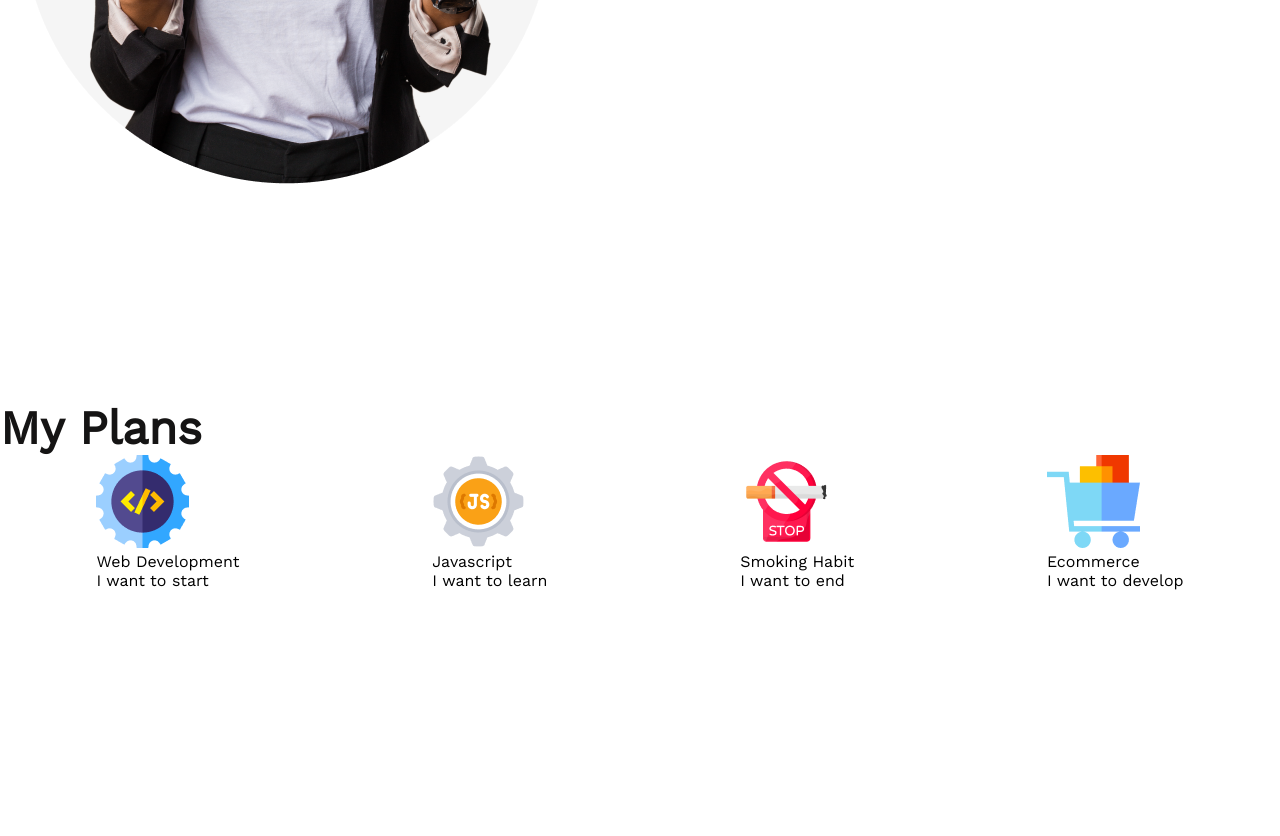
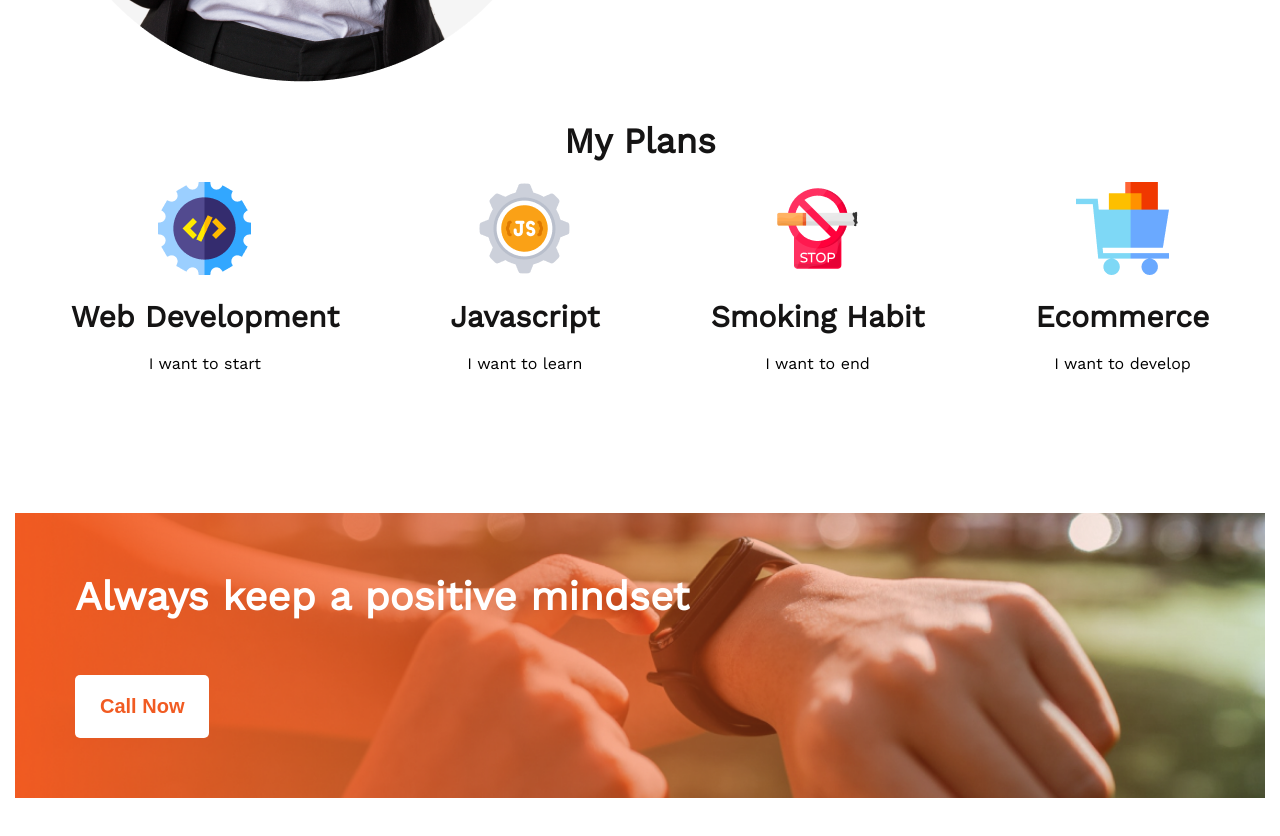
Before and after one commit to musfiqur172/new-year-new-me, a plain HTML site: page index.html in a window 1280 px wide. Shown: the part 1480-2316 px from the top of the page. Before the commit the page ends 2070 px from the top, so only its background shows below. Drawn offline with nearby package versions, Linux system fonts and the light colour scheme.

Commit message:
mindset added

```diff
--- a/index.html
+++ b/index.html
@@ -23,7 +23,7 @@
                 <p class="banner-description">There are many variations of passages of Lorem Ipsum available, but the
                     majority have suffered alteration in some form,
                     by injected humour, or randomised words</p>
-                <button class="bt-primary-orange">Contact Us</button>
+                <button class="btn-primary-orange">Contact Us</button>
             </div>
         </div>
     </header>
@@ -33,7 +33,7 @@
             <div class="failure-container">
                 <img src="images/person.png" alt="" class="failuer-image">
                 <div class="failure-info">
-                    <div class="section-title">
+                    <div class="failure-title">
                         <h3>
                             My failures of previous year
                         </h3>
@@ -44,6 +44,7 @@
                             from 45 BC, making it over 2000 years old. Richard McClintock.</p>
                     </div>
                     <div class="failure-list">
+                        <p>
                         <ul>
                             <li>Contrary to popular belief, is not simply</li>
                             <li>Contrary to popular belief</li>
@@ -51,6 +52,7 @@
                             <li>Contrary to popular belief, is not simply</li>
                             <li>Contrary to popular simply</li>
                         </ul>
+                        </p>
                     </div>
                 </div>
             </div>
@@ -58,33 +60,42 @@
 
         <!-- my plans section -->
         <section class="my-plans">
-            <div class="section-title">
+            <div class="my-plans-title">
                 <h3>
                     My Plans
                 </h3>
             </div>
             <div class="my-plans-container">
                 <div class="my-plans-info">
-                    <img src="images/icons/web.png" alt="">
-                    <div class="my-plan-title">
+                    <img class="my-plans-image" src="images/icons/web.png" alt="">
+                    <div class="my-plans-title">
                         Web Development
                     </div>
                     <div class="my-plan-description">I want to start</div>
                 </div>
                 <div class="my-plans-info">
-                    <img src="images/icons/js.png" alt="">
-                    <div class="my-plan-title">Javascript</div>
+                    <img class="my-plans-image" src="images/icons/js.png" alt="">
+                    <div class="my-plans-title">Javascript</div>
                     <div class="my-plan-description">I want to learn</div>
                 </div>
                 <div class="my-plans-info">
-                    <img src="images/icons/smoke.png" alt="">
-                    <div class="my-plan-title">Smoking Habit</div>
+                    <img class="my-plans-image" src="images/icons/smoke.png" alt="">
+                    <div class="my-plans-title">Smoking Habit</div>
                     <div class="my-plan-description">I want to end</div>
                 </div>
                 <div class="my-plans-info">
-                    <img src="images/icons/ecom.png" alt="">
-                    <div class="my-plan-title">Ecommerce</div>
+                    <img class="my-plans-image" src="images/icons/ecom.png" alt="">
+                    <div class="my-plans-title">Ecommerce</div>
                     <div class="my-plan-description">I want to develop</div>
+                </div>
+            </div>
+
+            <div class="mindset">
+                <div class="mindset-container">
+                    <h2 class="mindset-title">
+                        Always keep a positive mindset
+                    </h2>
+                    <button class="btn-primary-white">Call Now</button>
                 </div>
             </div>
         </section>
--- a/styles/style.css
+++ b/styles/style.css
@@ -11,7 +11,11 @@ body {
     margin: 0 auto;
 }
 
-.bt-primary-orange {
+ul {
+    list-style-position: inside;
+}
+
+.btn-primary-orange {
     border-radius: 5px;
     background: #F15B22;
     padding: 20px 25px;
@@ -22,16 +26,26 @@ body {
     margin-top: 30px;
 }
 
-section {
-    margin-top: 140px;
+.btn-primary-white {
+    border-radius: 5px;
+    background: #FFF;
+    border-radius: 5px;
+    color: #F15B22;
+    padding: 20px 25px;
+    font-size: 20px;
+    font-weight: 600;
+    border: 0;
+    margin-top: 30px;
+    -webkit-border-radius: 5px;
+    -moz-border-radius: 5px;
+    -ms-border-radius: 5px;
+    -o-border-radius: 5px;
 }
 
-.section-title {
-    color: #151414;
-    font-family: Work Sans;
-    font-size: 40px;
-    font-weight: 700;
+section {
+    /* margin-top: 140px; */
 }
+
 
 /* header related styles */
 
@@ -74,7 +88,7 @@ header {
 
 /* main section styles */
 main {
-    max-width: 1320px;
+    max-width: 1250px;
     margin: 0 auto;
 }
 
@@ -84,6 +98,8 @@ main {
     width: 100%;
     height: 100vh;
     /* margin-top: 130px; */
+    display: flex;
+    align-items: center;
 }
 
 
@@ -100,6 +116,8 @@ main {
     font-size: 40px;
     font-style: normal;
     font-weight: 700;
+    margin-bottom: 25px;
+    max-width: 350px;
 }
 
 .failure-description,
@@ -114,10 +132,55 @@ main {
 /* my plan section styles */
 
 .my-plans {
-    align-items: center;
+    width: 100%;
+    height: 100vh;
+    text-align: center;
+}
+
+.my-plans-title {
+    color: #151414;
+    font-size: 40px;
+    font-weight: 700;
+    padding-bottom: 60px;
 }
 
 .my-plans-container {
     display: flex;
     justify-content: space-around;
+    padding-bottom: 140px;
 }
+
+.my-plans-image {
+    padding-bottom: 20px;
+}
+
+.my-plans-title {
+    color: #151414;
+    text-align: center;
+    font-size: 30px;
+    font-weight: 700;
+    padding-bottom: 20px;
+}
+
+.mindset {
+
+    background: url(../images/gradient2.png), url(../images/watch.png);
+    background-position: center center;
+    text-align: left;
+    background-size: cover;
+    background-repeat: no-repeat;
+    margin: auto;
+    width: 100%;
+
+}
+
+.mindset-container {
+    padding: 60px;
+}
+
+.mindset-title {
+    color: #FFF;
+    font-size: 40px;
+    font-weight: 700;
+    padding-bottom: 25px;
+}
```
